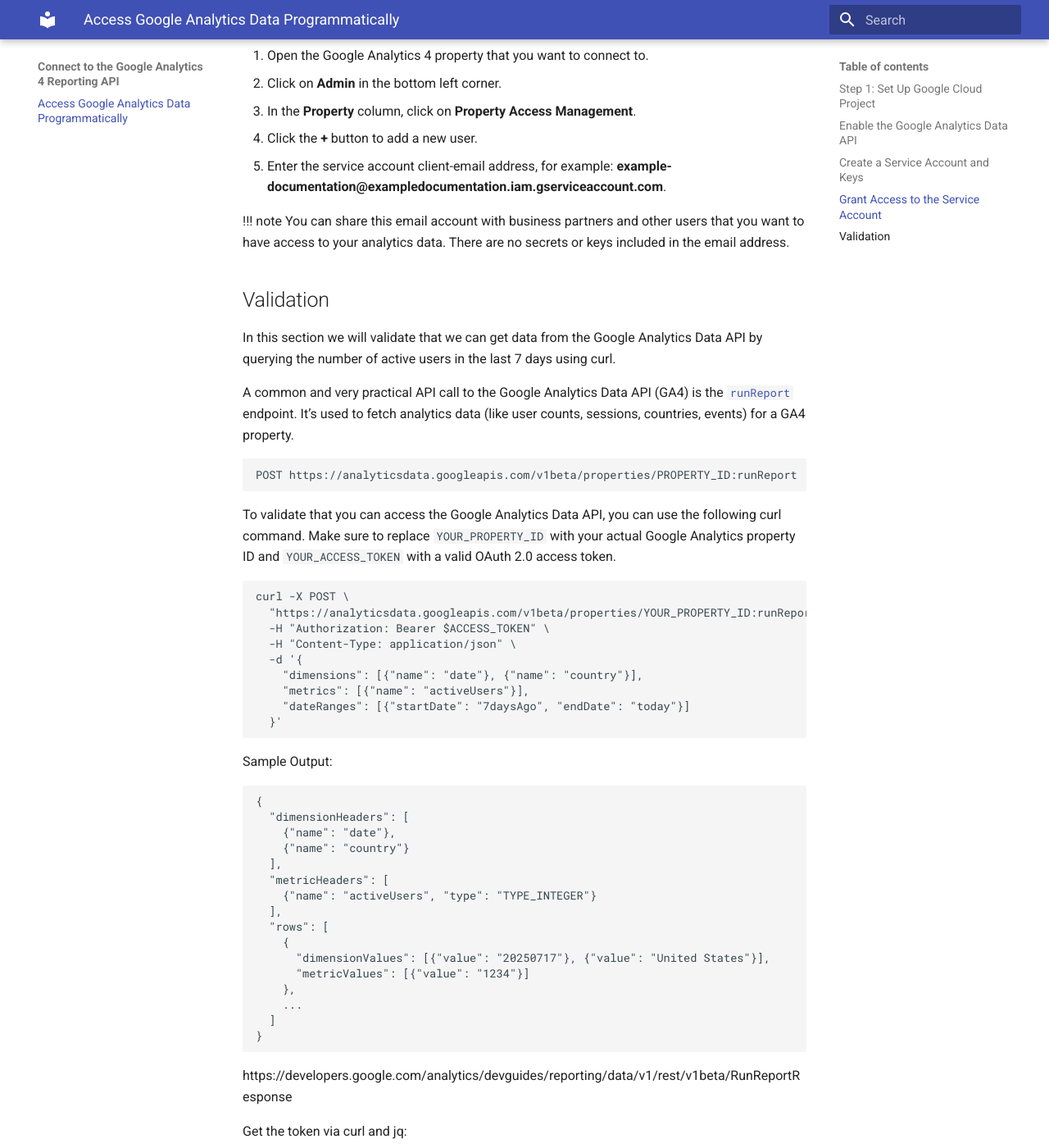
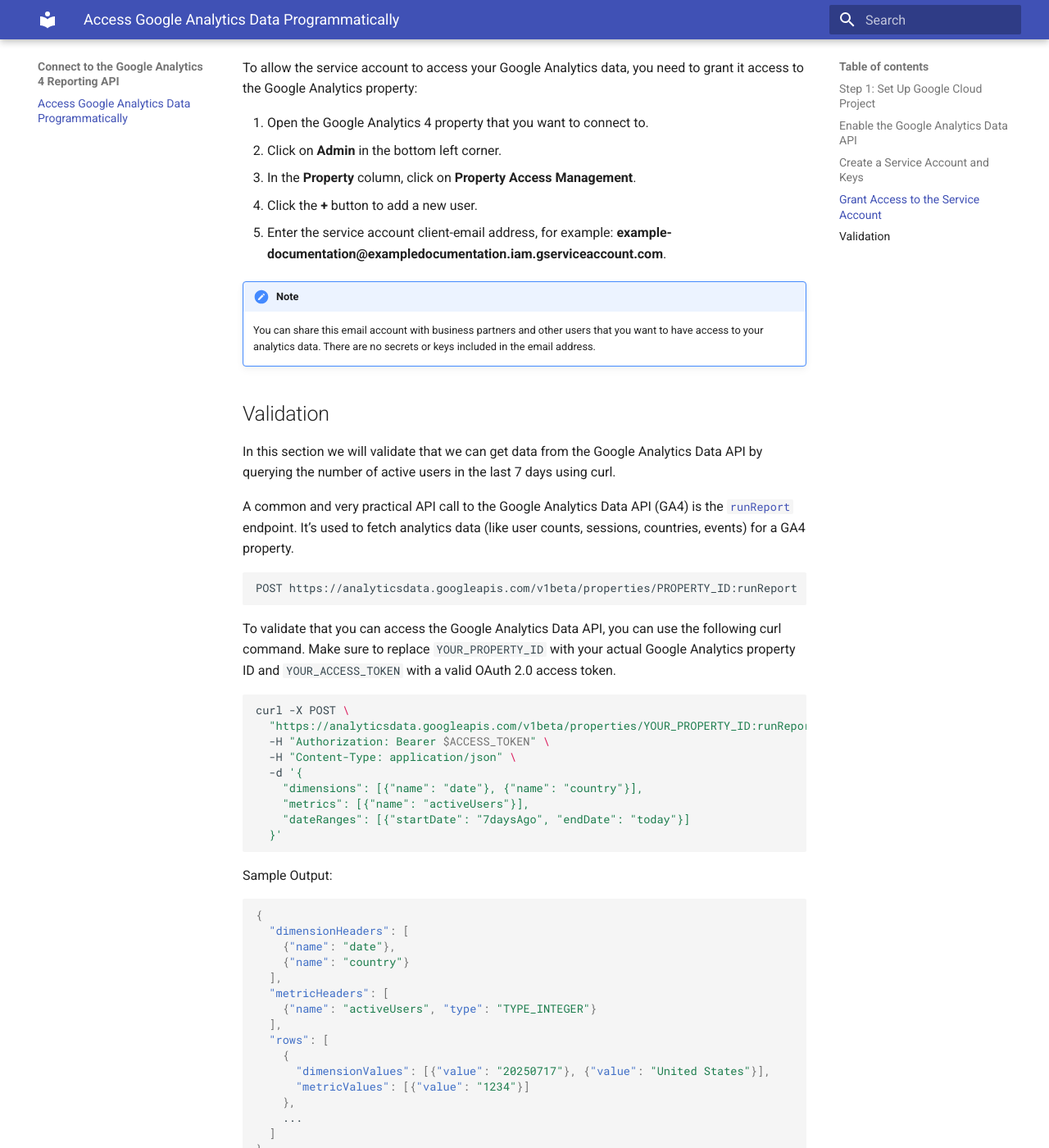
Before and after one commit to SannaBerg/docs-example, an MkDocs documentation site: the page built from docs/index.md, in a window 1280 px wide and 1400 px high, scrolled down 2712 px. Shown: the whole window at 82% size. Built offline with MkDocs 1.6.1 and Material for MkDocs 9.7.7, drawn with Linux system fonts in a browser that asks for light colours; some of the changed text lies outside the part shown.

Commit message:
Fixed admonitions.

```diff
--- a/mkdocs.yml
+++ b/mkdocs.yml
@@ -5,3 +5,7 @@
   analytics:
     provider: google
     property: G-B7ZFRMHGEK
+markdown_extensions:
+  - admonition
+  - pymdownx.details
+  - pymdownx.superfences
```
Also changed, not shown: docs/index.md (+9 -3 lines).
